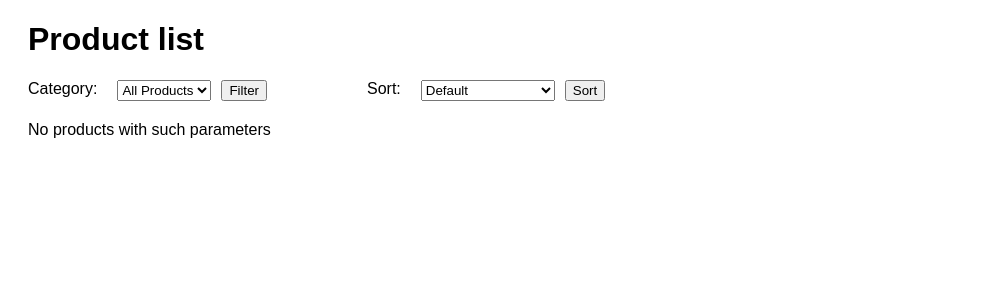
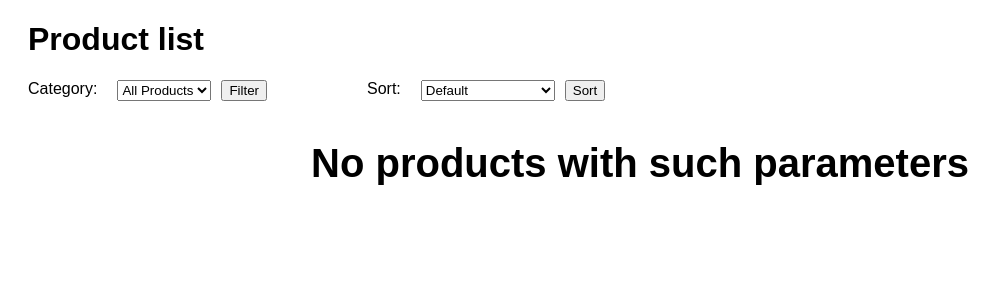
Before and after one commit to nizwant/ecommerce_shop_python, a Django app: page /products/ in a window 1280 px wide. Shown: the part 54-354 px from the top of the page, without its empty margins (0-1003 px from the left). Run offline with Django 4.2, Linux system fonts and the light colour scheme; data that the repository does not hold is empty.

Commit message:
Update empty label styling in index.css and index.html

```diff
--- a/static/products/index.css
+++ b/static/products/index.css
@@ -50,3 +50,10 @@
   .filter-form label {
       margin-right: 10px;
   }
+
+  .empty-label {
+      text-align: center;
+      margin-top: 40px;
+      margin-bottom: 20px;
+      font-size: 40px;
+  }
--- a/templates/products/index.html
+++ b/templates/products/index.html
@@ -56,8 +56,6 @@
     {% endfor %}
 </div>
 {% else %}
-<p>
-    No products with such parameters
-</p>
+<h1 class="empty-label">No products with such parameters</h1>
 {% endif %}
 {% endblock %}
```
